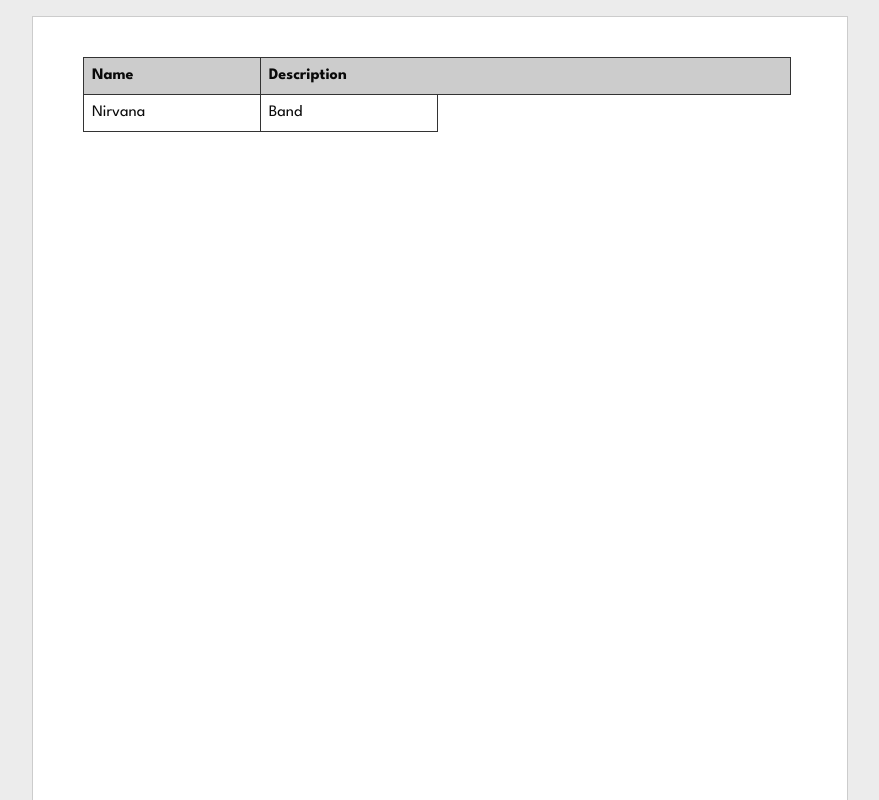
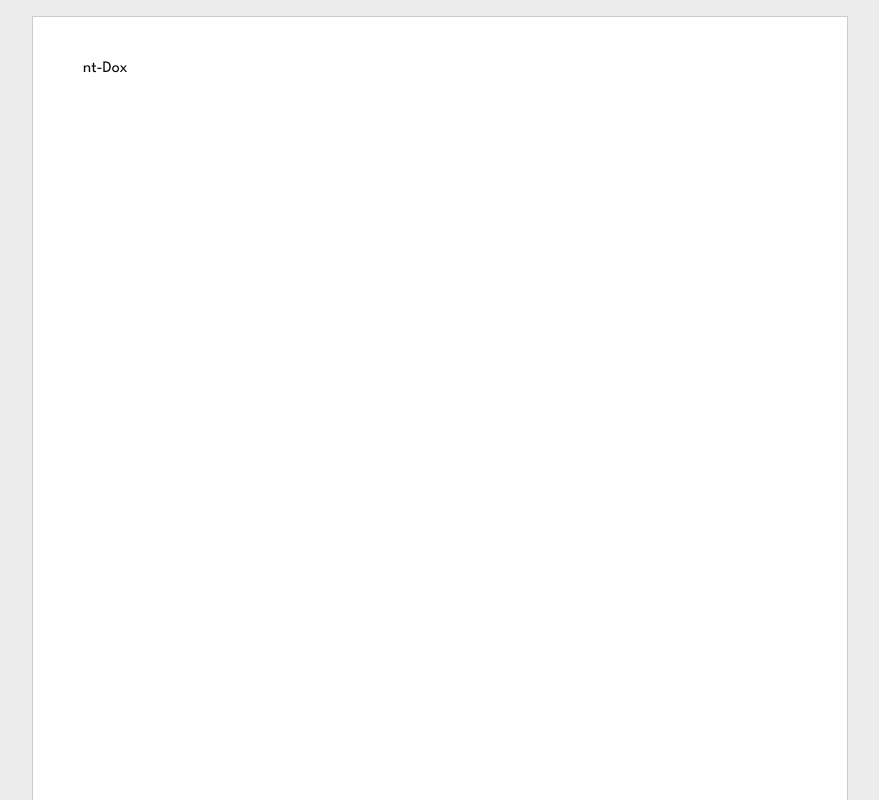
Before and after one commit to Nimira43/nt-Dox, a Next.js app: page /documents/123 in a window 1280 px wide. Shown: the top 800 px of the page, without its empty margins (200-1079 px from the left). Built offline with nearby package versions, Linux system fonts and the light colour scheme; a web font is replaced by a local one.

Commit message:
Setting up image functionality

```diff
--- a/src/app/documents/[documentId]/editor.tsx
+++ b/src/app/documents/[documentId]/editor.tsx
@@ -7,6 +7,7 @@
 import TableCell from '@tiptap/extension-table-cell'
 import TableHeader from '@tiptap/extension-table-header'
 import TableRow from '@tiptap/extension-table-row'
+import Image from '@tiptap/extension-image'
 import StarterKit from '@tiptap/starter-kit'
 
 export const Editor = () => {
@@ -19,6 +20,7 @@
     },
     extensions: [
       StarterKit,
+      Image,
       Table,
       TableCell,
       TableHeader,
@@ -28,19 +30,8 @@
       }) ,
       TaskList,
     ],
-    content: `
-      <table>
-        <tbody>
-          <tr>
-            <th>Name</th>
-            <th colspan="3">Description</th>
-          </tr>
-          <tr>
-            <td>Nirvana</td>
-            <td>Band</td>
-          </tr>
-        </tbody>
-      </table>`,
+    content: '<p>nt-Dox</p>',
+    immediatelyRender: false
   })
   return (
     <div className='size-full overflow-x-auto bg-[#ececec] px-4 print:p-0 print:bg-[#fff] print:overflow-visible'>
--- a/src/app/globals.css
+++ b/src/app/globals.css
@@ -108,7 +108,16 @@
 }
 
 .tiptap {
+  img {
+    display: block;
+    height: auto;
+    margin: 1.5rem 0;
+    max-width: 100%;
 
+    &.ProseMirror-selectednode {
+      outline: 3px solid var(--grey-dk);
+    }
+  }
   table {
     border-collapse: collapse;
     margin: 0;
@@ -146,7 +155,7 @@
     }
 
     .column-resize-handle {
-      background-color: var(--secondary);
+      background-color: var(--grey-dk);
       bottom: -2px;
       pointer-events: none;
       position: absolute;
```
